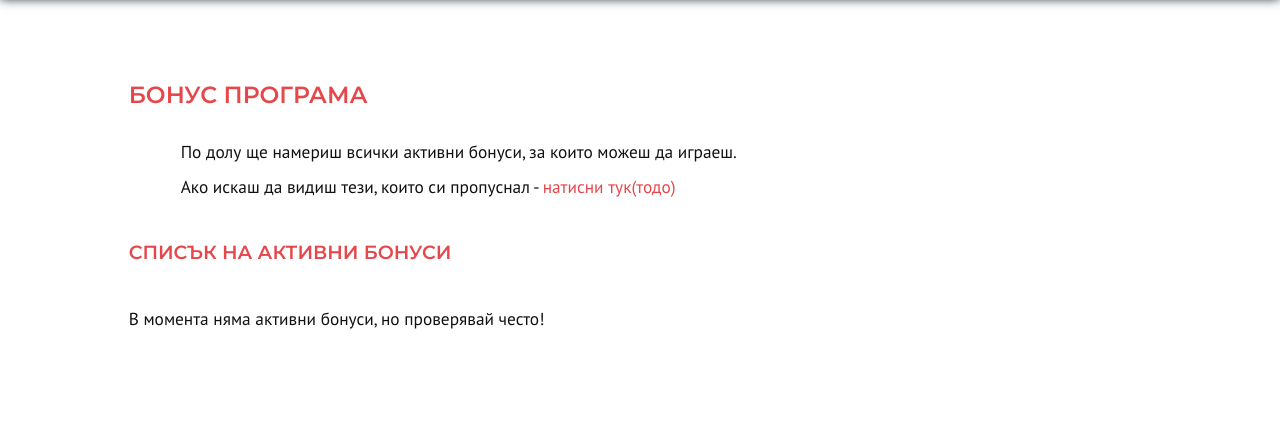
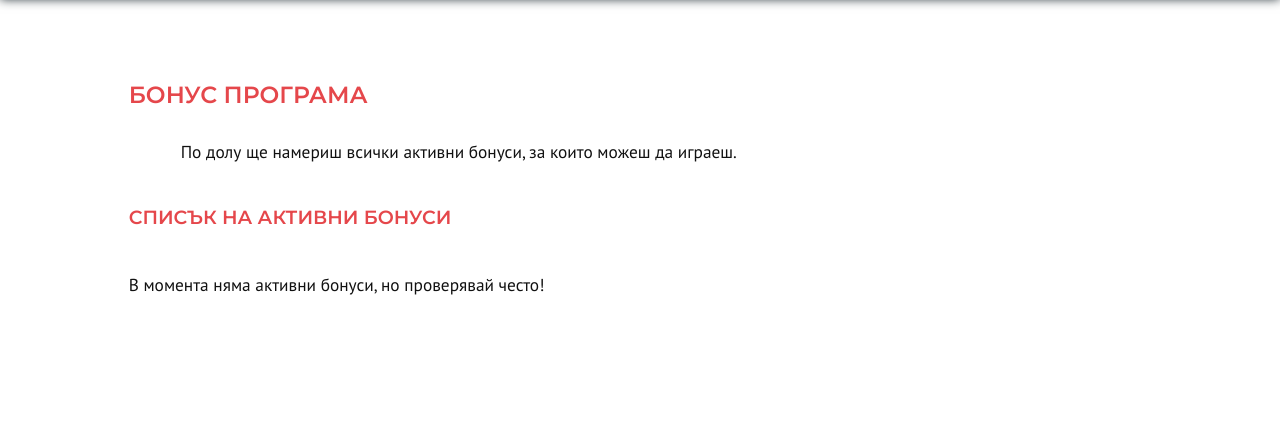
Before and after one commit to maddrum/world_cup_results, a Django app: page /bonus/bonus-main in a window 1280 px wide. Shown: the part 88-532 px from the top of the page. Run offline with Django 3.2, Linux system fonts and the light colour scheme; some libraries are stand-ins or nearby versions.

Commit message:
Deployment site Bonus Points Initial

```diff
--- a/templates/bonus_points/bonus-main.html
+++ b/templates/bonus_points/bonus-main.html
@@ -4,7 +4,7 @@
         <h3>Бонус програма</h3>
         <div class="inner">
             По долу ще намериш всички активни бонуси, за които можеш да играеш.<br>
-            Ако искаш да видиш тези, които си пропуснал - <a href="#">натисни тук(тодо)</a>
+{#            Ако искаш да видиш тези, които си пропуснал - <a href="#">натисни тук(тодо)</a>#}
         </div>
         <div>
         <br>
```
